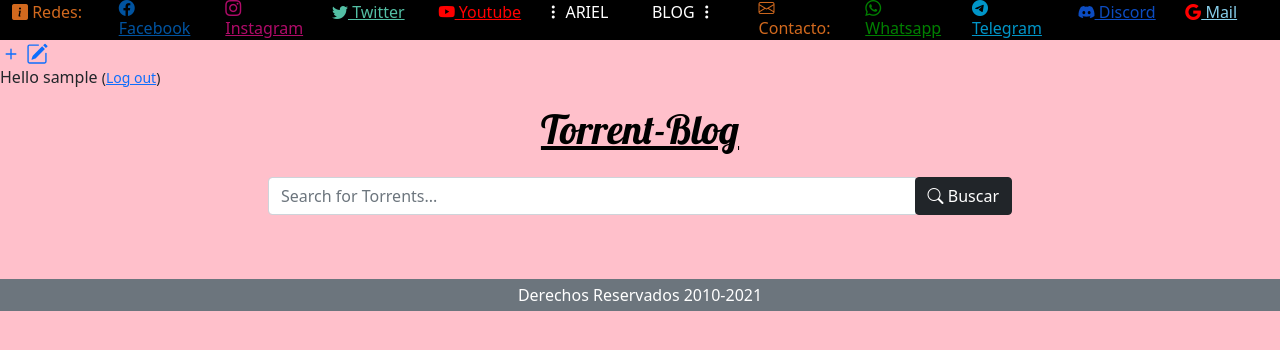
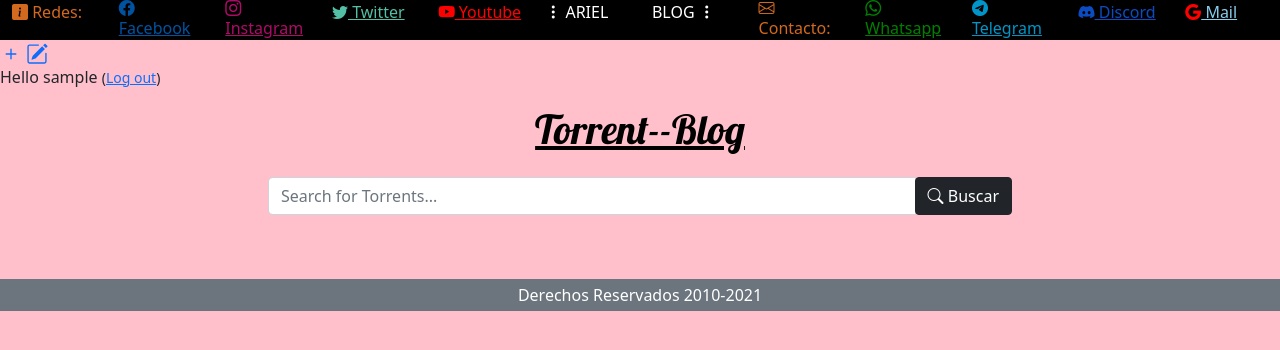
Before and after one commit to ArielGuille1983/proyectotorrent, a Django app: page /drafts/ in a window 1280 px wide. Shown: the top 350 px of the page. Run offline with Django 3.2, Linux system fonts and the light colour scheme; the visitor is signed in with stand-in values (Sample User, id 1); data that the repository does not hold is empty; some libraries are stand-ins or nearby versions.

Commit message:
nuevo cambio

```diff
--- a/blog/templates/blog/base.html
+++ b/blog/templates/blog/base.html
@@ -66,7 +66,7 @@
               </svg></a>
             {% endif %}
 
-            <h1><a class="d-flex justify-content-center" style="color: black;" href="/">Torrent-Blog</a></h1>
+            <h1><a class="d-flex justify-content-center" style="color: black;" href="/">Torrent--Blog</a></h1>
         </div>
 
             <!-- Búsqueda Google -->
```
